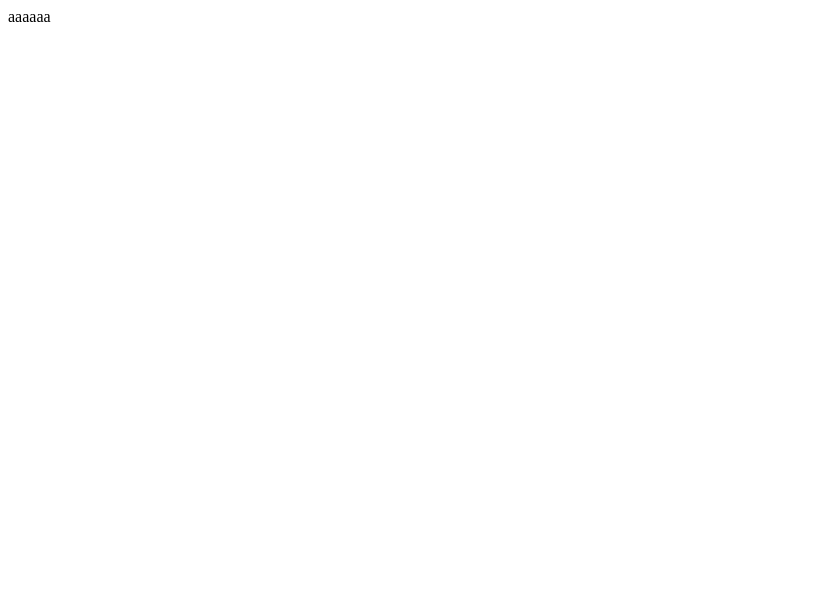
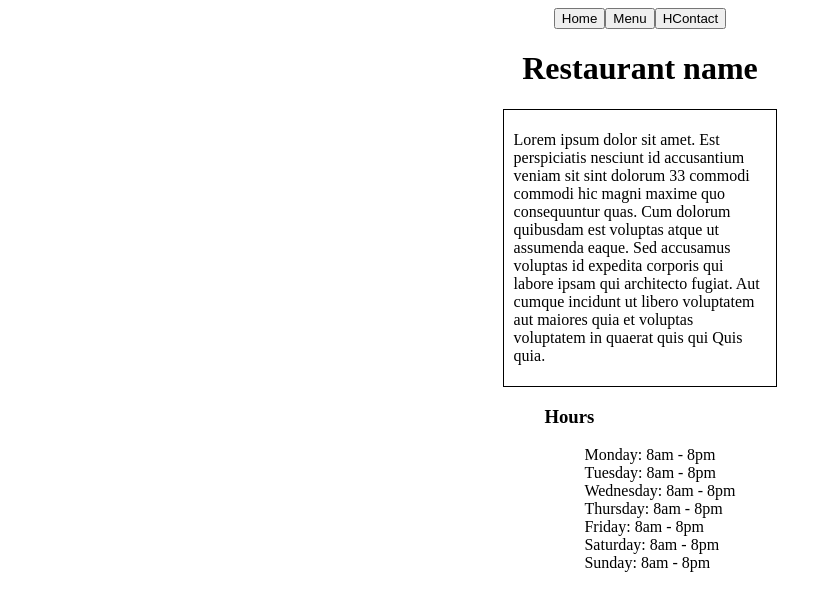
Before and after one commit to pbaki/restaurant-page, a website built with webpack: page dist/index.html in a window 1280 px wide. Shown: the whole page, without its empty margins (0-832 px from the left). Built offline with nearby package versions, Linux system fonts and the light colour scheme.

Commit message:
Created js files each being one tab on page, only Home tab is currently finished (without styling)

```diff
--- a/src/home.js
+++ b/src/home.js
@@ -0,0 +1,85 @@
+
+const home = () => {
+    //buttons in container
+    const element = document.getElementById("content");
+    const buttonContainer = document.createElement("div");
+    const homeButton = document.createElement("button");
+    homeButton.innerHTML = "Home";
+    const menuButton = document.createElement("button");
+    menuButton.innerHTML = "Menu";
+    const contactButton = document.createElement("button");
+    contactButton.innerHTML = "HContact";
+    buttonContainer.appendChild(homeButton);
+    buttonContainer.appendChild(menuButton);
+    buttonContainer.appendChild(contactButton);
+
+    //content in container
+    const contentContainer = document.createElement("div");
+    contentContainer.classList.add("contentContainer");
+
+    const restaurantDescriptionContainer = document.createElement("div");
+    restaurantDescriptionContainer.classList.add("restaurantDescriptionContainer");
+
+    const descriptionParagraph = document.createElement("p");
+    descriptionParagraph.innerHTML = "Lorem ipsum dolor sit amet. Est perspiciatis nesciunt id accusantium veniam sit sint dolorum 33 commodi commodi hic magni maxime quo consequuntur quas. Cum dolorum quibusdam est voluptas atque ut assumenda eaque. Sed accusamus voluptas id expedita corporis qui labore ipsam qui architecto fugiat. Aut cumque incidunt ut libero voluptatem aut maiores quia et voluptas voluptatem in quaerat quis qui Quis quia.";
+    restaurantDescriptionContainer.appendChild(descriptionParagraph);
+
+    const restaurantHoursContainer = document.createElement("div");
+    restaurantHoursContainer.classList.add("restaurantHoursContainer");
+
+    const hoursH3 = document.createElement("h3");
+    hoursH3.innerHTML = "Hours";
+
+    const hoursTable = document.createElement("ul");
+
+    const monday = document.createElement("li");
+    monday.innerHTML = "Monday: 8am - 8pm"
+    hoursTable.appendChild(monday);
+
+    const Tuesday = document.createElement("li");
+    Tuesday.innerHTML = "Tuesday: 8am - 8pm"
+    hoursTable.appendChild(Tuesday);
+
+    const Wednesday = document.createElement("li");
+    Wednesday.innerHTML = "Wednesday: 8am - 8pm"
+    hoursTable.appendChild(Wednesday);
+
+    const Thursday = document.createElement("li");
+    Thursday.innerHTML = "Thursday: 8am - 8pm"
+    hoursTable.appendChild(Thursday);
+
+    const Friday = document.createElement("li");
+    Friday.innerHTML = "Friday: 8am - 8pm"
+    hoursTable.appendChild(Friday);
+
+    const Saturday = document.createElement("li");
+    Saturday.innerHTML = "Saturday: 8am - 8pm"
+    hoursTable.appendChild(Saturday);
+
+    const Sunday = document.createElement("li");
+    Sunday.innerHTML = "Sunday: 8am - 8pm"
+    hoursTable.appendChild(Sunday);
+    restaurantHoursContainer.appendChild(hoursH3);
+    restaurantHoursContainer.appendChild(hoursTable);
+
+    const restaurantName = document.createElement("div");
+    restaurantName.classList.add("restaurantName");
+    const restaurantNameH1 = document.createElement("h1");
+    restaurantNameH1.innerHTML = "Restaurant name";
+    restaurantName.appendChild(restaurantNameH1);
+
+    contentContainer.appendChild(restaurantName);
+    contentContainer.appendChild(restaurantDescriptionContainer);
+    contentContainer.appendChild(restaurantHoursContainer);
+
+
+
+    element.appendChild(buttonContainer);
+    element.appendChild(contentContainer);
+
+
+
+    return element;
+}
+
+export default home;
--- a/src/index.js
+++ b/src/index.js
@@ -1,17 +1,9 @@
 import './style.css';
+import home from './home';
 
  function component() {
    const element = document.createElement("div");
 
-   element.innerHTML = "aaaaaa";
-
    return element;
  }
-
-document.body.appendChild(component())
-
-
-
-
-
-console.log("tyrtyrtyrty");
+ home();
--- a/src/style.css
+++ b/src/style.css
@@ -0,0 +1,18 @@
+#content {
+    display: flex;
+    flex-direction: column;
+    align-items: center;
+}
+.contentContainer {
+    display: flex;
+    flex-direction: column;
+    align-items: center;
+}
+.restaurantDescriptionContainer {
+    width: 20%;
+    border: 1px solid black;
+    padding: 5px 10px;
+}
+ul {
+    list-style-type: none;
+}
```
Also changed, not shown: dist/index.html, dist/main.js.
